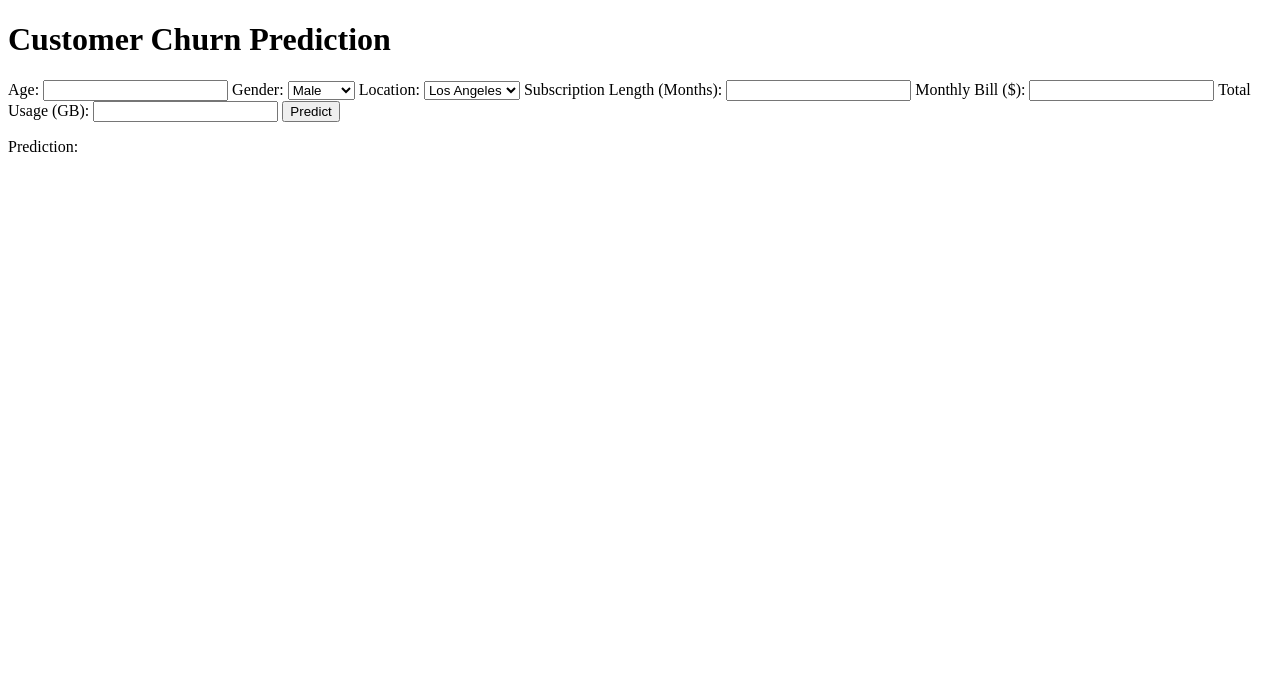
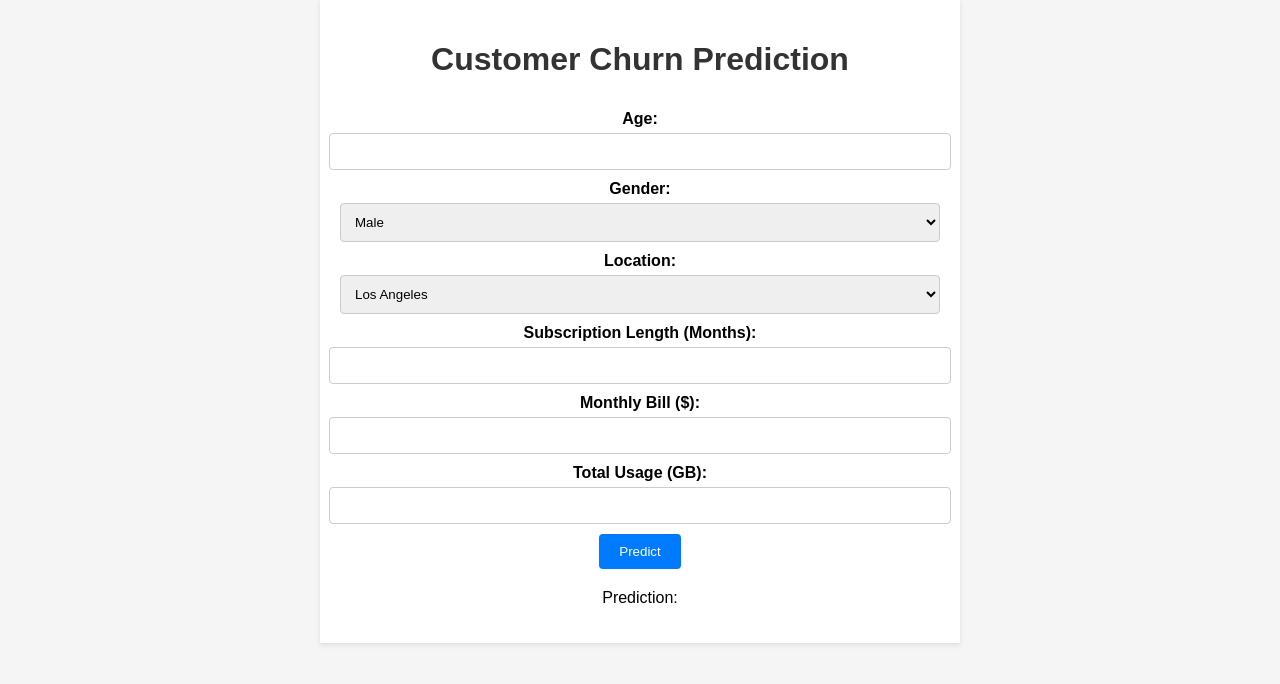
Before and after one commit to jaleelaj/churn-prediction-with-model-deployment, a Flask app: page / in a window 1280 px wide. Shown: the top 684 px of the page. Run offline with Flask 3, Linux system fonts and the light colour scheme; parts of the project's set-up code (start-up, migrations or seed data) failed here and were passed over.

Commit message:
adding styles

```diff
--- a/sunbase/templates/index.html
+++ b/sunbase/templates/index.html
@@ -1,10 +1,12 @@
 <!DOCTYPE html>
 <html lang="en">
+
 <head>
   <meta charset="UTF-8">
   <meta name="viewport" content="width=device-width, initial-scale=1.0">
   <title>Customer Churn Prediction</title>
 </head>
+
 <body>
   <div class="container">
     <h1>Customer Churn Prediction</h1>
@@ -59,4 +61,73 @@
     });
   </script>
 </body>
+
 </html>
+
+
+<style>
+  /* Reset some default styles */
+  body {
+    margin: 0;
+    padding: 0;
+    font-family: Arial, sans-serif;
+    background-color: #f5f5f5;
+  }
+
+  .container {
+    max-width: 600px;
+    margin: 0 auto;
+    background-color: #ffffff;
+    padding: 20px;
+    box-shadow: 0 2px 5px rgba(0, 0, 0, 0.1);
+  }
+
+  h1 {
+    text-align: center;
+    color: #333;
+  }
+
+  form {
+    display: flex;
+    flex-direction: column;
+    align-items: center;
+  }
+
+  label {
+    font-weight: bold;
+    margin-top: 10px;
+  }
+
+  input[type="number"],
+  select {
+    width: 100%;
+    padding: 10px;
+    margin-top: 5px;
+    border: 1px solid #ccc;
+    border-radius: 4px;
+  }
+
+  button[type="submit"] {
+    background-color: #007bff;
+    color: #fff;
+    border: none;
+    padding: 10px 20px;
+    margin-top: 10px;
+    cursor: pointer;
+    border-radius: 4px;
+  }
+
+  button[type="submit"]:hover {
+    background-color: #0056b3;
+  }
+
+  #result {
+    text-align: center;
+    margin-top: 20px;
+  }
+
+  #prediction {
+    font-weight: bold;
+    color: #007bff;
+  }
+</style>
```
Lines whose indentation alone changed are shown as unchanged.
